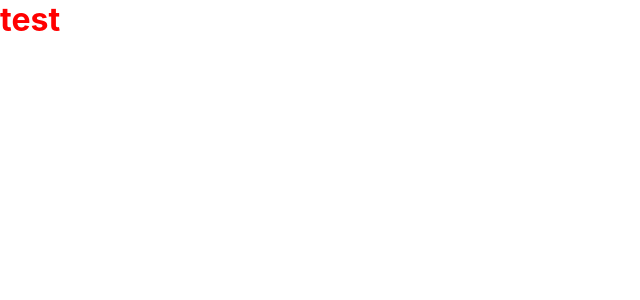
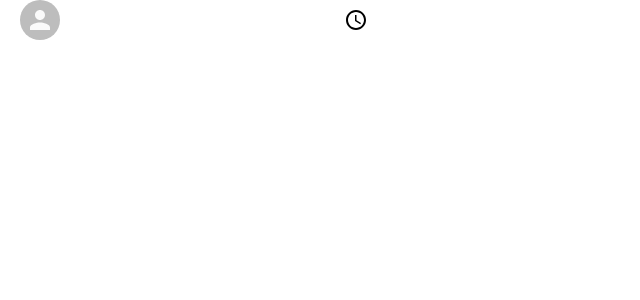
Before and after one commit to AL-SAFWAN/Slack, a React (Create React App) app in the folder slack-clone/: page / in a window 1280 px wide. Shown: the top 300 px of the page, without its empty margins (0-640 px from the left). Built offline with nearby package versions, Linux system fonts and the light colour scheme.

Commit message:
implementing the header stucture

```diff
--- a/slack-clone/src/App.js
+++ b/slack-clone/src/App.js
@@ -1,7 +1,7 @@
 import React from "react";
 import "./App.css";
 import { BrowserRouter as Router, Switch, Route, Link } from "react-router-dom";
-import Header from "./Header";
+import Header from "./components/Header";
 
 function App() {
   return (
--- a/slack-clone/src/Header.js
+++ /dev/null
@@ -1,15 +0,0 @@
-import React from 'react'
-import styled from 'styled-components'
-function Header() {
-    return (
-        <HeaderContainer>
-            <h1>test</h1>
-        </HeaderContainer>
-    )
-}
-
-export default Header
-
-const HeaderContainer = styled.div`
-color:red
-`
--- /dev/null
+++ b/slack-clone/src/components/Header.js
@@ -0,0 +1,44 @@
+import { Avatar } from "@material-ui/core";
+import { AccessTime } from "@material-ui/icons";
+import React from "react";
+import styled from "styled-components";
+function Header() {
+  return (
+    <HeaderContainer>
+      {/* Header Left */}
+      <HeaderLeft>
+        <HeaderAvatar
+        //TODO:  add onClick
+        />
+        <AccessTime />
+      </HeaderLeft>
+      {/* Search Bar */}
+      {/* Header Right */}
+    </HeaderContainer>
+  );
+}
+
+export default Header;
+
+const HeaderContainer = styled.div`
+  display: flex;
+`;
+
+const HeaderLeft = styled.div`
+  flex: 0.3;
+  display: flex;
+  align-items: center;
+  margin-left: 20px;
+
+  > .MuiSvgIcon-root {
+    margin-left: auto;
+    margin-right: 30px;
+  }
+`;
+
+const HeaderAvatar = styled(Avatar)`
+cursor: pointer;
+:hover{
+    opacity: 0.8;
+}
+`;
```
